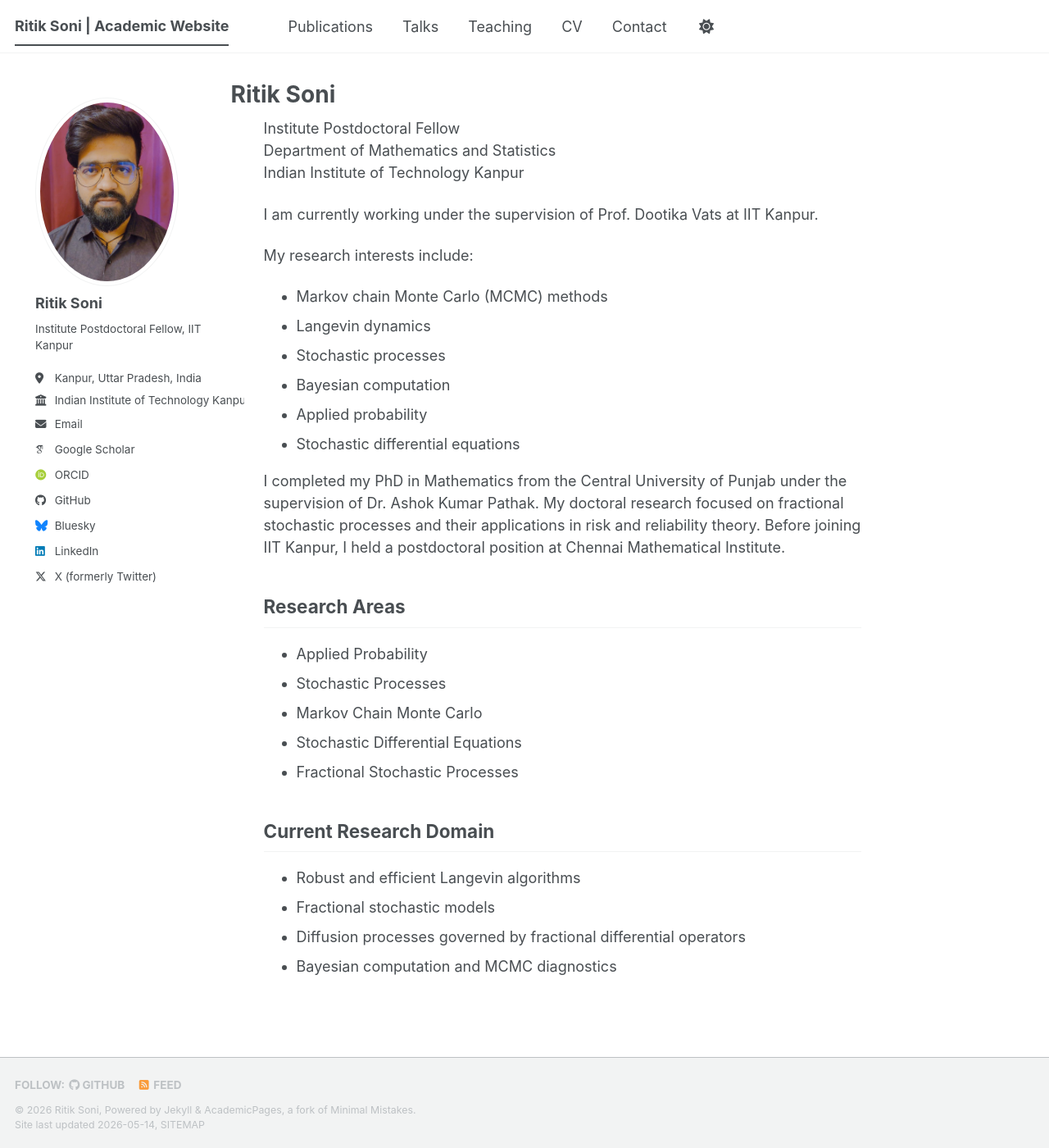
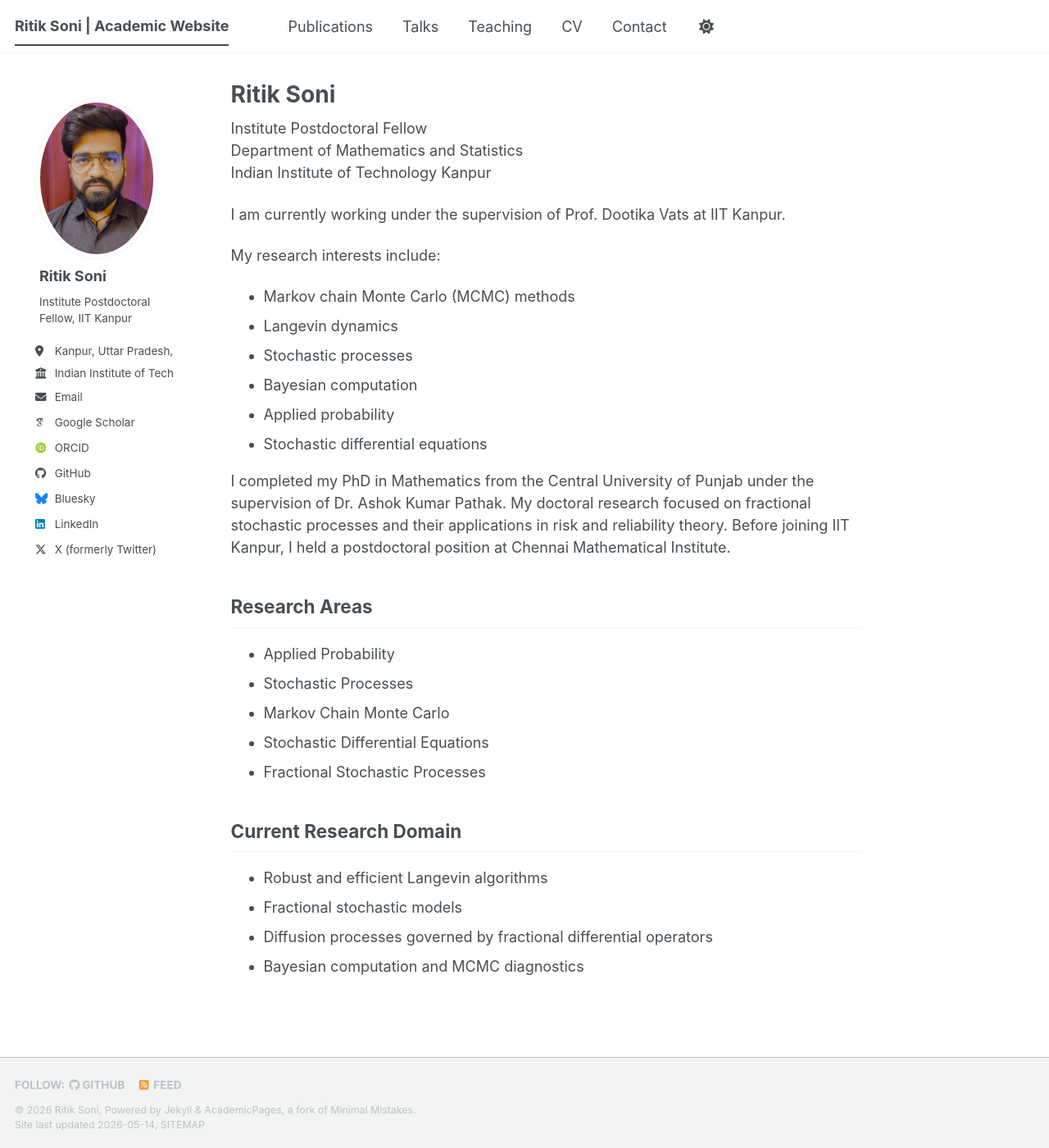
Before and after one commit to ritik824/ritik824.github.io, a Jekyll site: the page built from _pages/about.md, in a window 1280 px wide and 1400 px high. Shown: the whole window at 82% size. Built offline with Jekyll 4.4.1, drawn with Linux system fonts in a browser that asks for light colours; some web fonts are replaced; a script bundle is joined from its source files by our own code; library files that are not in the unit come from our copies.

Commit message:
Update custom.css

```diff
--- a/assets/css/custom.css
+++ b/assets/css/custom.css
@@ -1,16 +1,22 @@
+/* Sidebar spacing only (SAFE FIX) */
+
 .sidebar {
-  width: 300px;
-  min-width: 280px;
-  padding: 25px;
+  padding-left: 25px;
+  padding-right: 20px;
 }
 
-.page__content {
-  padding-left: 40px;
+/* Add breathing space inside sidebar */
+.author__content {
+  margin-left: 5px;
+  margin-right: 5px;
 }
 
-/* Mobile fix */
-@media (max-width: 768px) {
-  .sidebar {
-    width: 100%;
-  }
+/* Improve line spacing */
+.author__urls {
+  line-height: 1.8;
 }
+
+/* Make text look less cramped */
+.author__name {
+  margin-bottom: 10px;
+}
```
